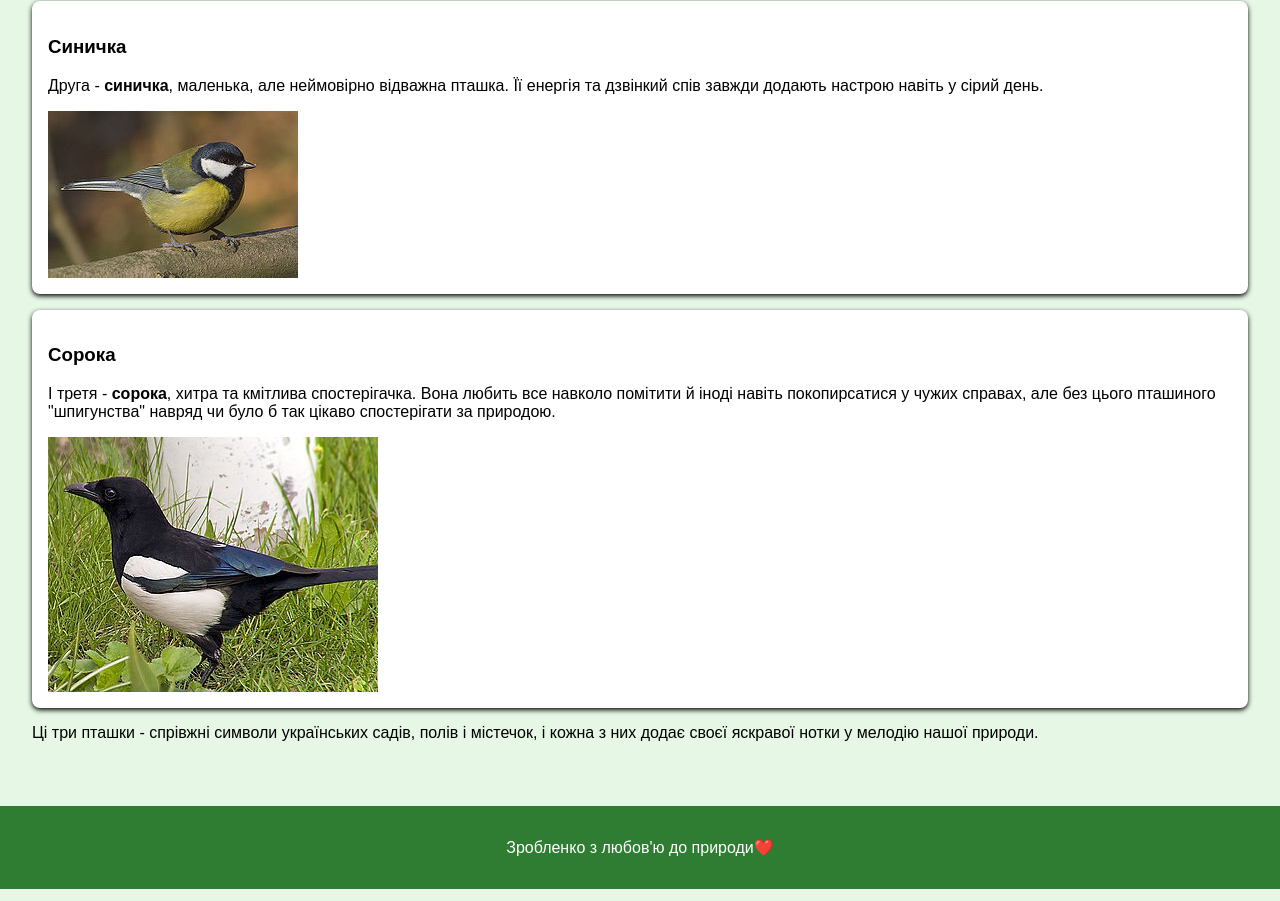
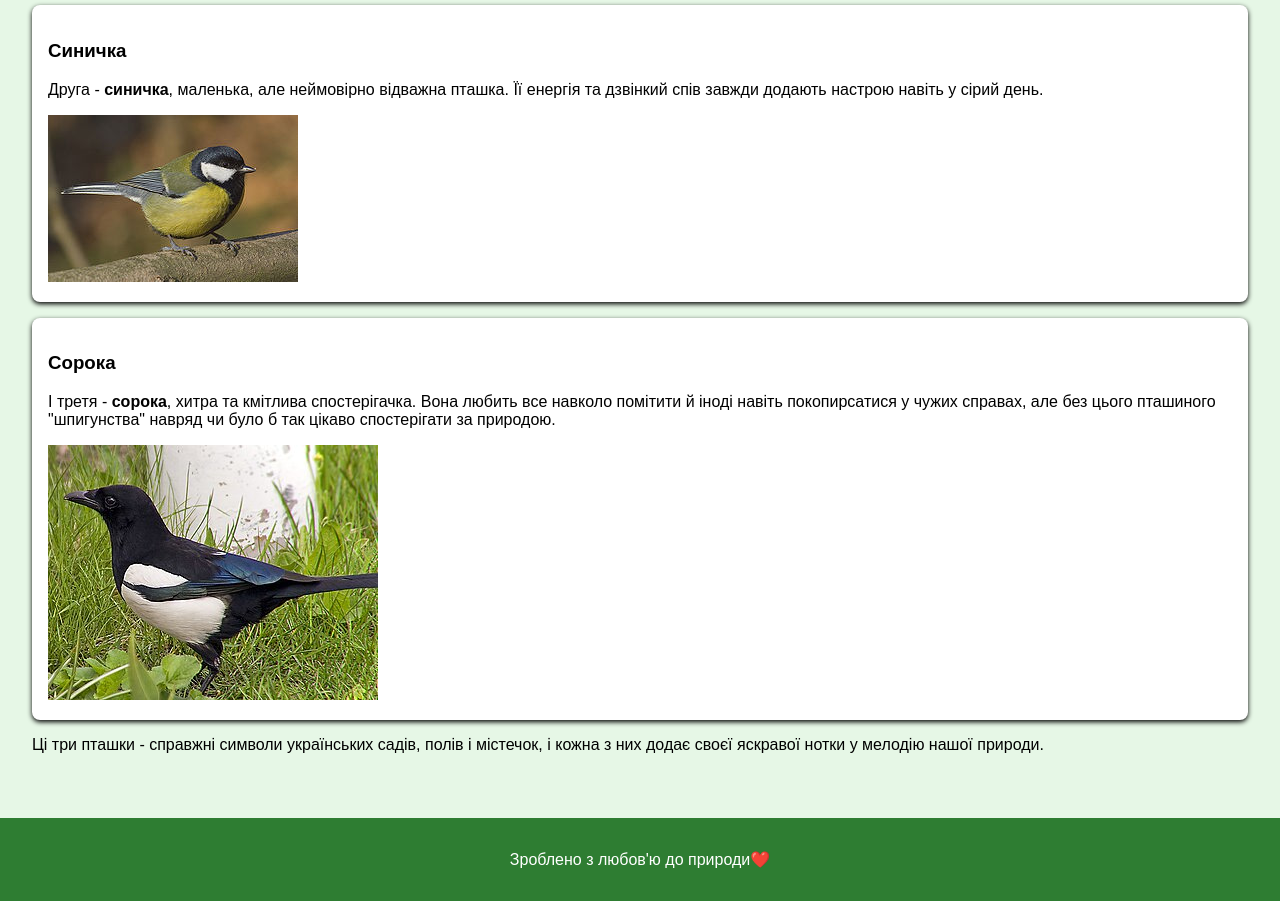
Before and after one commit to annaeugeniyevna/birds, a plain HTML site: page index.html in a window 1280 px wide. Shown: the part 718-1619 px from the top of the page. Drawn offline with Linux system fonts and the light colour scheme.

Commit message:
Update index.html

```diff
--- a/index.html
+++ b/index.html
@@ -1,4 +1,4 @@
-<doctype html>
+<!doctype html>
 <html lang="uk">
     <head>
         <meta charset="UTF-8"/>
@@ -54,11 +54,12 @@
        </article>
 
     <!--Кінцівка-->
-    <p>Ці три пташки - спрівжні символи українських садів, полів і містечок, і кожна з них додає своєї яскравої нотки у мелодію нашої природи.</p>
+    <p>Ці три пташки - справжні символи українських садів, полів і містечок, і кожна з них додає своєї яскравої нотки у мелодію нашої природи.</p>
     </main>
 
     <footer>
-        <p>Зробленко з любов'ю до природи❤️</p>
+        <p>Зроблено з любов'ю до природи❤️</p>
     </footer>
     </body>
+
 </html>
```
